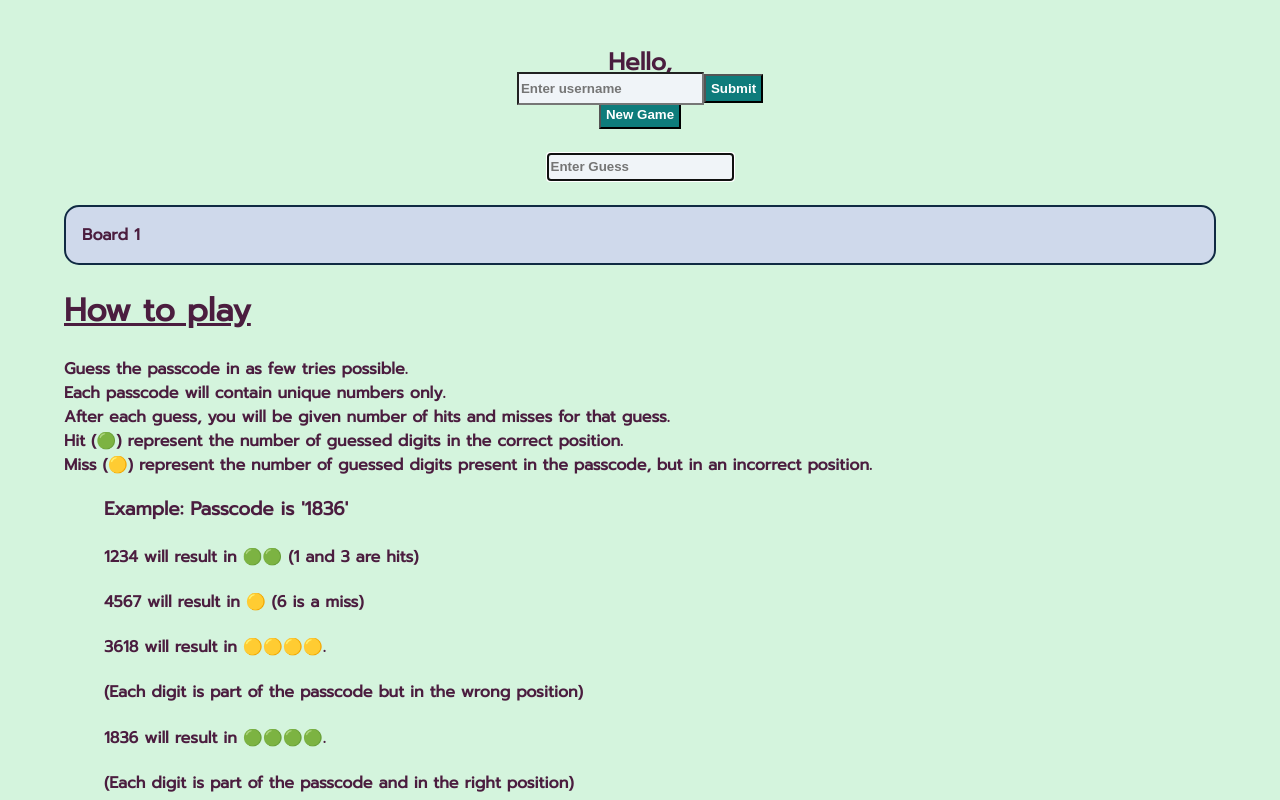
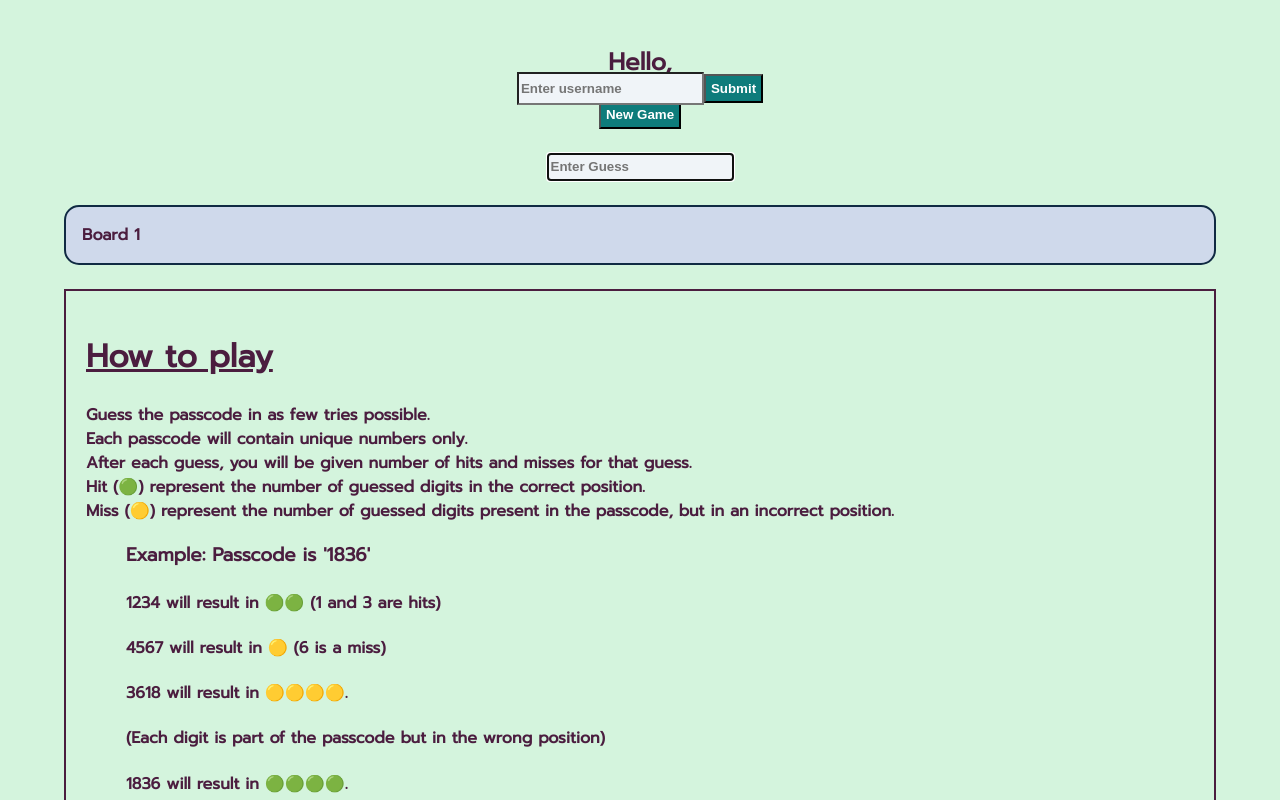
Before and after one commit to HagayHaut/code-cracker, a React (Create React App) app: page /help in a window 1280 px wide. Shown: the top 800 px of the page. Built offline with nearby package versions, Linux system fonts and the light colour scheme.

Commit message:
style how-to

```diff
--- a/src/App.css
+++ b/src/App.css
@@ -118,6 +118,8 @@ th {
   text-align: left;
   margin-left: 5%;
   margin-right: 5%;
+  border: 2px solid #4b1d3f;
+  padding: 20px;
 }
 
 .how-to h1 {
--- a/src/components/App.js
+++ b/src/components/App.js
@@ -44,6 +44,7 @@ function App() {
         <Route path='/help' element={
           <>
             <Game username={username} settings={settings}/>
+            <br></br>
             <Help />
           </> }/>
       </Switch>
--- a/src/components/Help.js
+++ b/src/components/Help.js
@@ -29,7 +29,7 @@ function Help() {
 
       </ul>
       <h3>Ahh! Random Guesses!</h3>
-      <p>To ~help~ you along, this game will auto-guess for you as you play. You can tell an auto-guess from a normal guess by the red color. You can adjust the frequency of auto-guesses in Settings.</p>
+      <p>To ~help~ you along, this game will auto-guess for you as you play. You can tell an auto-guess from a normal guess by the red color. You can adjust the frequency of auto-guesses in Settings <i class="fa fa-cog" aria-hidden="true"></i>.</p>
     </div>
   )
 }
```
